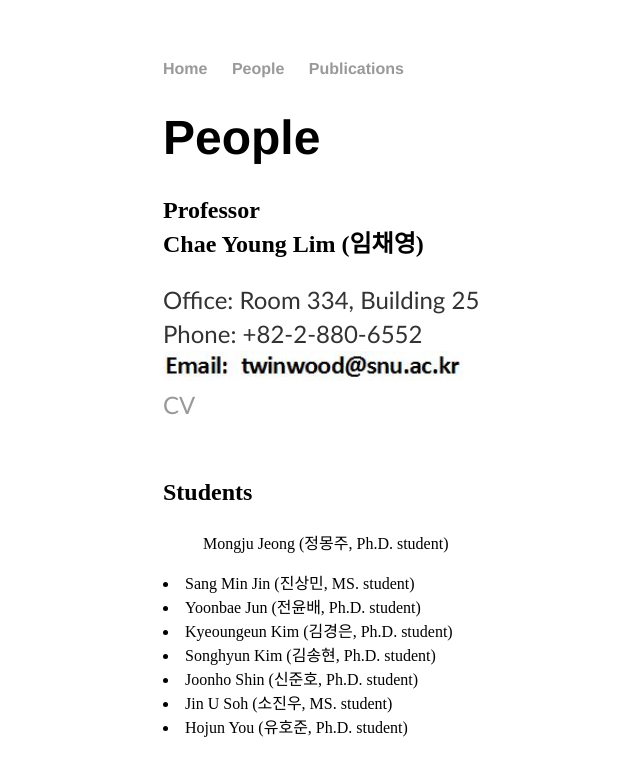
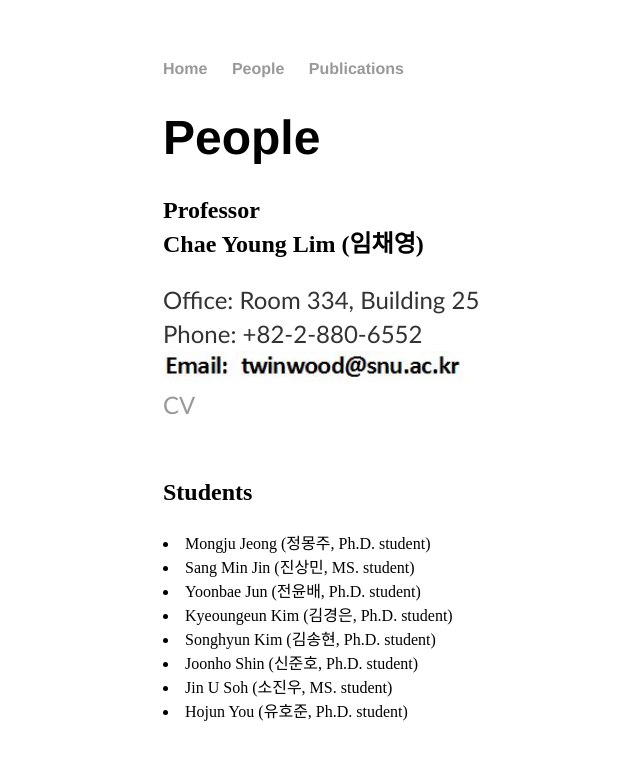
Before and after one commit to starestar/limcstat.github.io, a Jekyll site: the page built from people/index.html, in a window 1280 px wide. Shown: the top 776 px of the page, without its empty margins (29-669 px from the left). Built offline with Jekyll 4.4.1, drawn with Linux system fonts in a browser that asks for light colours.

Commit message:
Update index.html

```diff
--- a/people/index.html
+++ b/people/index.html
@@ -17,8 +17,8 @@ title: People
 	</p>
 
 	<h2> Students </h2>
-	<p>
-	<ul> Mongju Jeong (정몽주, Ph.D. student)</ul>
+	<p style="font-family:Trebuchet MS; font-size=150%" >
+	<li> Mongju Jeong (정몽주, Ph.D. student)</li>
 	<li> Sang Min Jin (진상민, MS. student) </li>
 	<li> Yoonbae Jun (전윤배, Ph.D. student)</li>
 	<li> Kyeoungeun Kim (김경은, Ph.D. student)</li>
```
